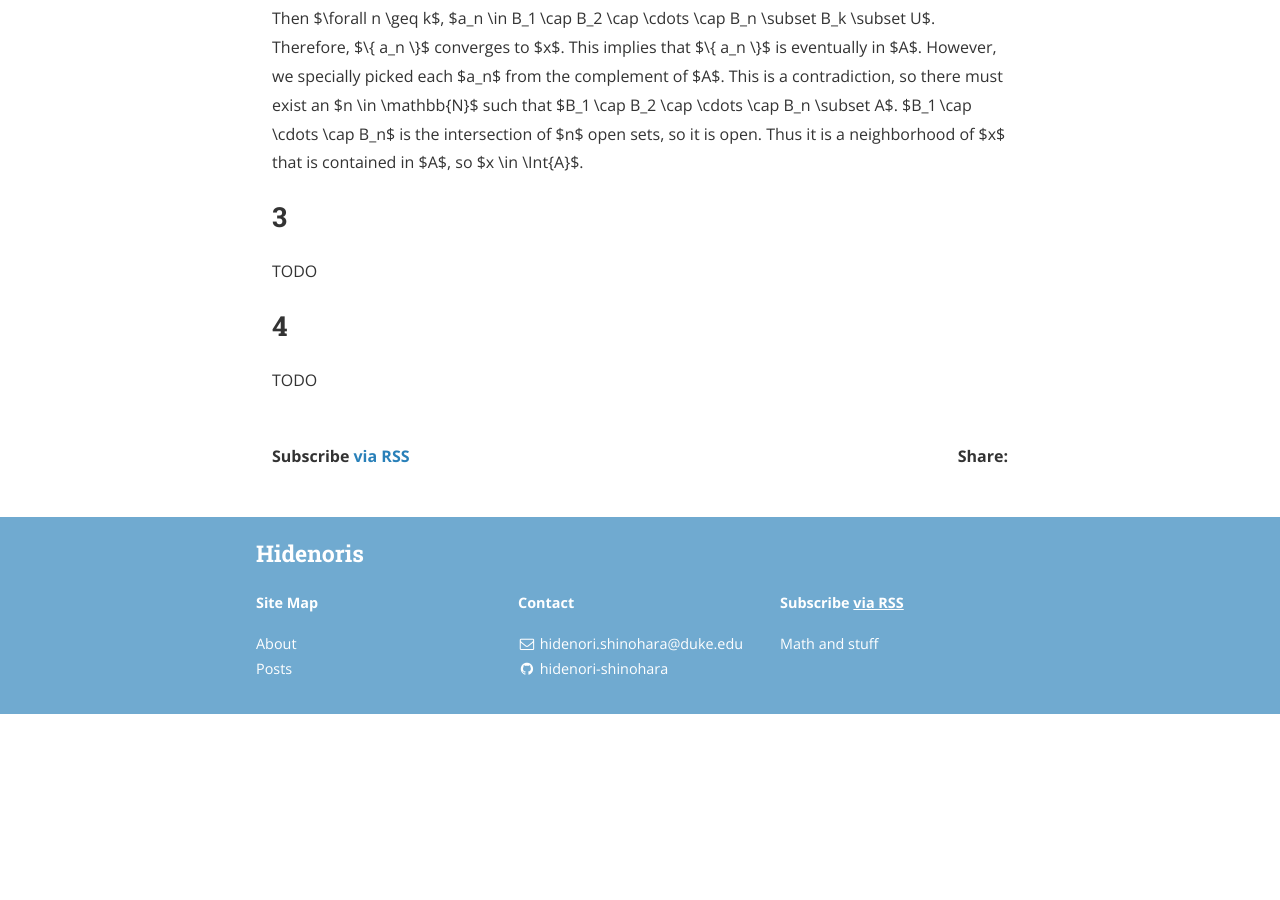
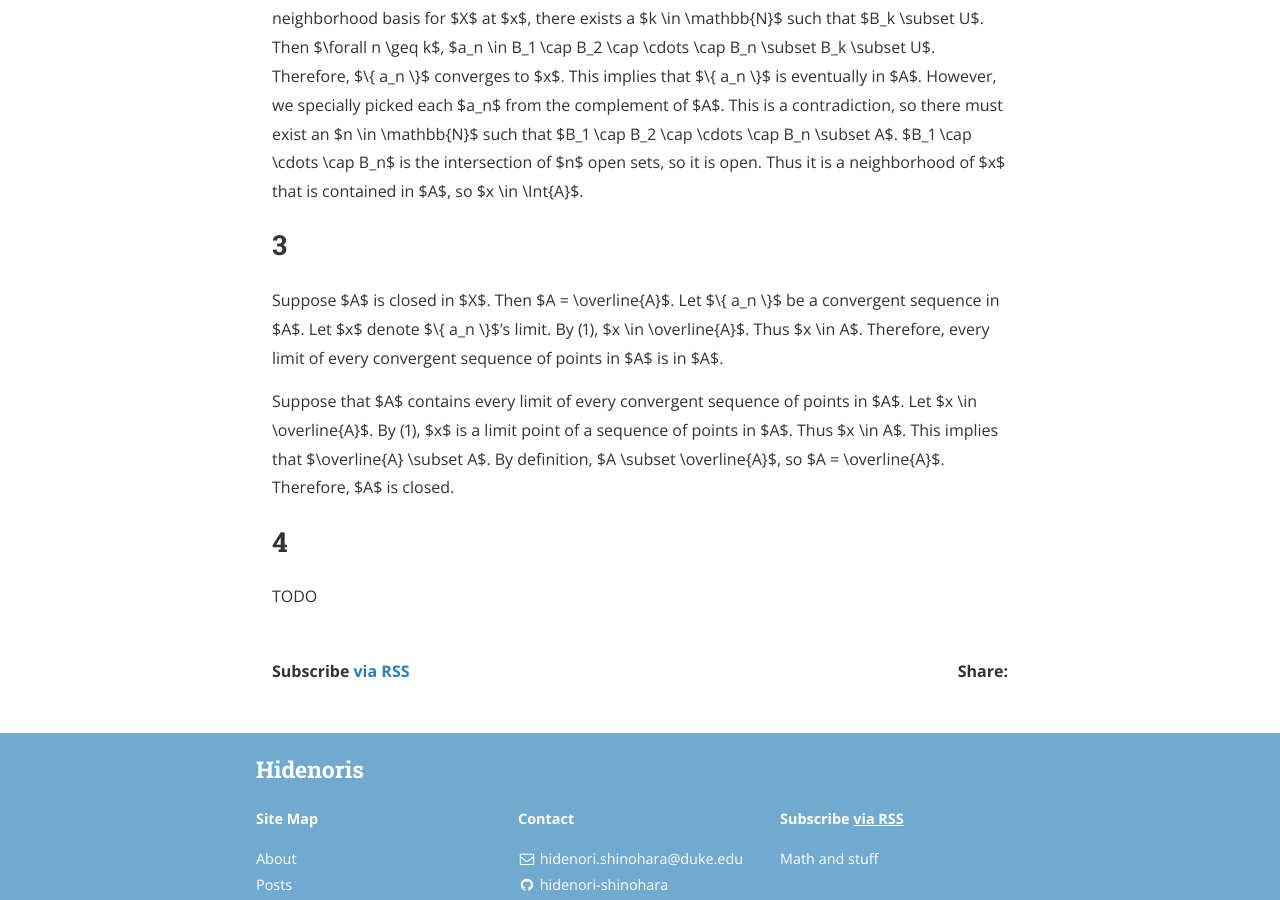
Before and after one commit to hidenori-shinohara/hidenori-shinohara.github.io, a Jekyll site: the page built from _posts/introduction_to_topological_manifolds/chapter2/2019-08-18-sequence-lemma-pr-2-14.md, in a window 1280 px wide and 900 px high, scrolled down 2178 px. Built offline with Jekyll 4.4.1, drawn with Linux system fonts in a browser that asks for light colours; nearby versions of some CDN libraries; before the commit the page ends 2892 px from its top, so only the background shows below that; some of the changed text lies outside the part shown.

Commit message:
Finish Problem 2-14(c)

```diff
--- a/_posts/introduction_to_topological_manifolds/chapter2/2019-08-18-sequence-lemma-pr-2-14.md
+++ b/_posts/introduction_to_topological_manifolds/chapter2/2019-08-18-sequence-lemma-pr-2-14.md
@@ -10,7 +10,7 @@ Suppose $X$ is a first-countable space, $A$ is any subset of $X$, and $x$ is any
 
 1. $x \in \overline{A}$ if and only if $x$ is a limit point of a sequence of points in $A$.
 1. $x \in \Int{A}$ if and only if every sequence in $X$ converging to $x$ is eventually in $A$.
-1. TODO
+1. $A$ is closed in $X$ if and only if $A$ contains every limit of every convergent sequence of points in $A$.
 1. TODO
 
 # Solution
@@ -90,7 +90,22 @@ $B_1 \cap \cdots \cap B_n$ is the intersection of $n$ open sets, so it is open.
 Thus it is a neighborhood of $x$ that is contained in $A$, so $x \in \Int{A}$.
 
 ## 3
-TODO
+Suppose $A$ is closed in $X$.
+Then $A = \overline{A}$.
+Let $\\{ a_n \\}$ be a convergent sequence in $A$.
+Let $x$ denote $\\{ a_n \\}$'s limit.
+By (1), $x \in \overline{A}$.
+Thus $x \in A$.
+Therefore, every limit of every convergent sequence of points in $A$ is in $A$.
+
+Suppose that $A$ contains every limit of every convergent sequence of points in $A$.
+Let $x \in \overline{A}$.
+By (1), $x$ is a limit point of a sequence of points in $A$.
+Thus $x \in A$.
+This implies that $\overline{A} \subset A$.
+By definition, $A \subset \overline{A}$, so $A = \overline{A}$.
+Therefore, $A$ is closed.
+
 
 ## 4
 TODO
```
